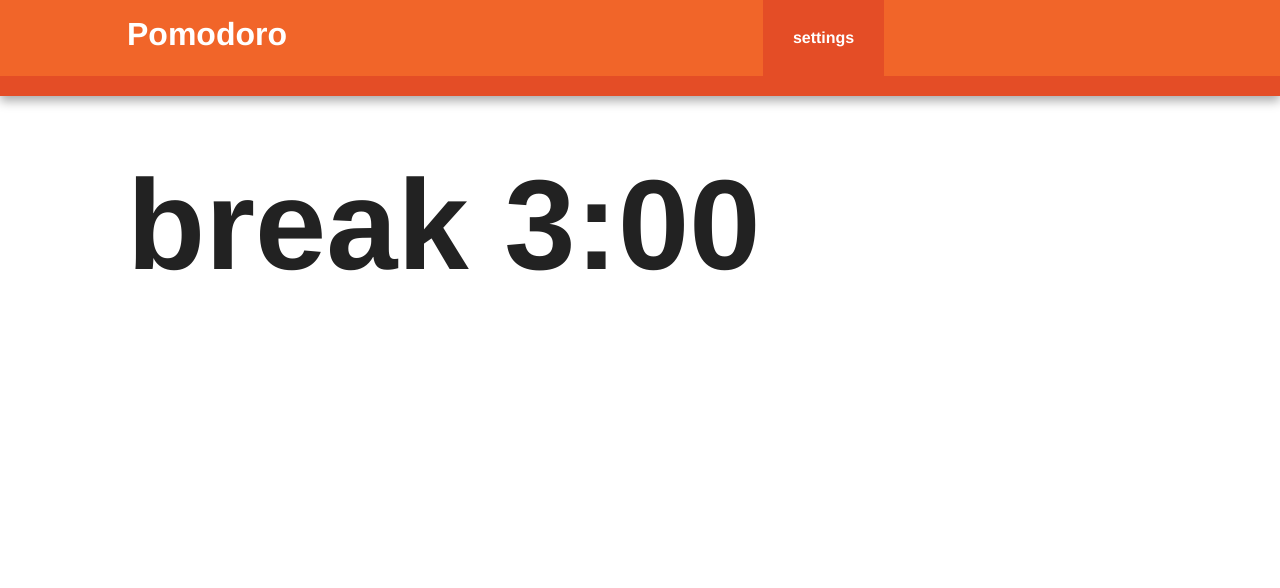
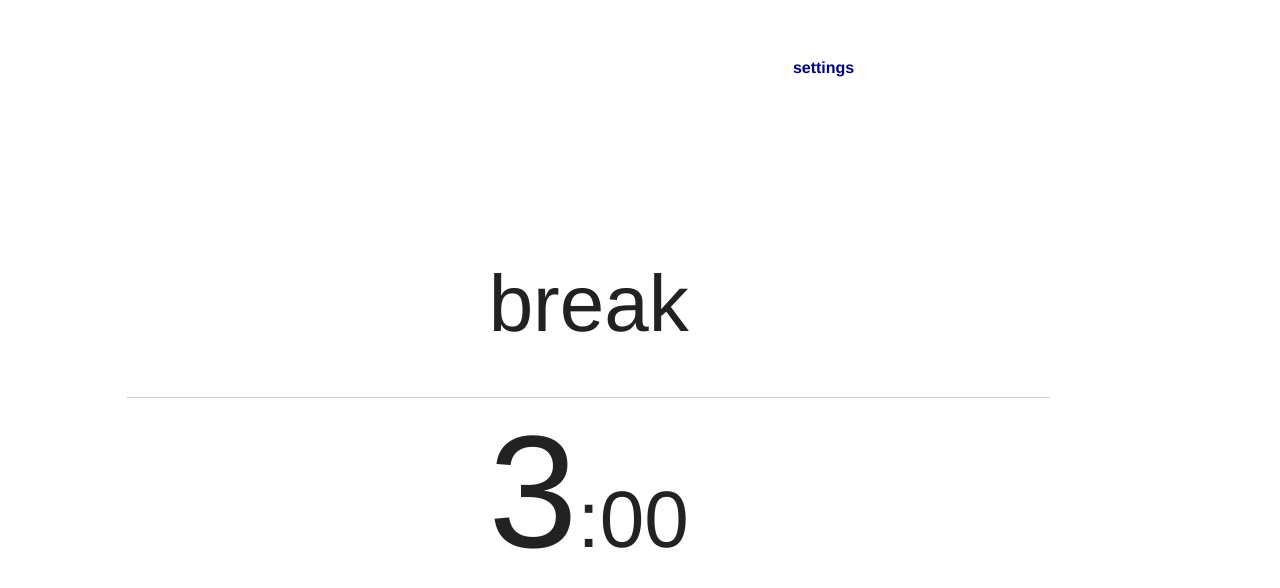
Before and after one commit to rafacouto/pomoduro, a plain HTML site: page src/index.html in a window 1280 px wide. Drawn offline with Linux system fonts and the light colour scheme.

Commit message:
Main page design.

```diff
--- a/src/css/main.css
+++ b/src/css/main.css
@@ -65,29 +65,6 @@ body {
     margin: 0 5%;
 }
 
-/* ===================
-    ALL: Orange Theme
-   =================== */
-
-.header-container {
-    border-bottom: 20px solid #e44d26;
-}
-
-.footer-container,
-.main aside {
-    border-top: 20px solid #e44d26;
-}
-
-.header-container,
-.footer-container,
-.main aside {
-    background: #f16529;
-}
-
-.title {
-    color: white;
-}
-
 /* ==============
     MOBILE: Menu
    ============== */
@@ -107,13 +84,7 @@ nav a {
     text-decoration: none;
     font-weight: bold;
 
-    color: white;
-    background: #e44d26;
-}
-
-nav a:hover,
-nav a:visited {
-    color: white;
+    color: darkblue;
 }
 
 nav a:hover {
@@ -132,16 +103,6 @@ nav a:hover {
     font-size: 8em;
 }
 
-.main aside {
-    color: white;
-    padding: 0px 5% 10px;
-}
-
-.footer-container footer {
-    color: white;
-    padding: 20px 0;
-}
-
 /* ===============
     ALL: IE Fixes
    =============== */
@@ -150,22 +111,38 @@ nav a:hover {
     padding-top: 20px;
 }
 
+
 /* ==========================================================================
-   Author's custom styles
+   Custom
    ========================================================================== */
 
+#main-timer {
+    margin-top: 20%;
+    text-align: center;
+    font-size: 500%;
+}
 
+.timer-phase {
+    display: block;
+}
 
+.timer-time {
+    display: block;
+}
 
+#main-timer hr {
+}
 
+.timer-min {
+  margin: 0;
+  padding: 0;
+  font-size: 200%;
+}
 
-
-
-
-
-
-
-
+.timer-sec {
+  margin: 0;
+  padding: 0;
+}
 
 
 /* ==========================================================================
@@ -238,13 +215,13 @@ nav a:hover {
    ============ */
 
     .main article {
-        float: left;
-        width: 67%;
+        /*float: left;*/
+        width: 90%;
     }
 
     .main aside {
-        float: right;
-        width: 18%;
+        /*float: right;*/
+        width: 90%;
     }
 }
 
--- a/src/index.html
+++ b/src/index.html
@@ -14,43 +14,36 @@
             <p class="browserupgrade">You are using an <strong>outdated</strong> browser. Please <a href="http://browsehappy.com/">upgrade your browser</a> to improve your experience.</p>
         <![endif]-->
 
-        <div class="header-container">
+
+        <div class="main-container">
+            <div class="main wrapper clearfix">
+
                 <header class="wrapper clearfix">
-                <h1 class="title">Pomodoro</h1>
                     <nav>
                         <ul>
                             <li><a href="#">settings</a></li>
                         </ul>
                     </nav>
                 </header>
-        </div>
-
-        <div class="main-container">
-            <div class="main wrapper clearfix">
 
                 <article>
-                    <section>
-                        <h1 class="timer">0:00</h1>
-                    </section>
+                        <div id="main-timer" class="timer clearfix">
+                            <div class="timer-phase">phase</div>
+                            <hr/>
+                            <div class="timer-time">
+                                <span class="timer-min">0</span>:<span class="timer-sec">00</span>
+                            </div>
+                        </div>
                 </article>
 
                 <!--
-                <aside>
-                    <h3>aside</h3>
-                    <p>Lorem ipsum dolor sit amet, consectetur adipiscing elit. Aliquam sodales urna non odio egestas tempor. Nunc vel vehicula ante. Etiam bibendum iaculis libero, eget molestie nisl pharetra in. In semper consequat est, eu porta velit mollis nec. Curabitur posuere enim eget turpis feugiat tempor. Etiam ullamcorper lorem dapibus velit suscipit ultrices.</p>
+                <aside class="clearfix">
+                    <h3>Program</h3>
                 </aside>
                 -->
 
             </div> <!-- #main -->
         </div> <!-- #main-container -->
-
-        <!--
-        <div class="footer-container">
-            <footer class="wrapper">
-                <h3>footer</h3>
-            </footer>
-        </div>
-        -->
 
         <script src="js/main.js"></script>
         <script src="js/vendor/jquery-3.min.js"></script>
@@ -58,13 +51,21 @@
             var workday = new WorkDay();
             for (var h = 0; h < 24; h++) workday.newPomodoro(h + ':00');
             $(function() {
-              tmr = $('h1.timer');
               window.setInterval(function(){
                 pomo = workday.getPomodoro();
+                var phase_txt = 'No pomos';
+                var min_txt = '0';
+                var sec_txt = ':00';
                 if (pomo != null)
-                      tmr.text(pomo.getPhase() + ' ' + pomo.getTimeStr());
-                  else
-                      tmr.text('No pomos');
+                {
+                  phase_txt = pomo.getPhase();
+                  var time_parts = pomo.getTimeStr().split(':');
+                  min_txt = time_parts[0];
+                  sec_txt = time_parts[1];
+                }
+                $('.timer-phase').text(phase_txt);
+                $('.timer-min').text(min_txt);
+                $('.timer-sec').text(sec_txt);
               }, 100);
             });
         </script>
```
Lines whose indentation alone changed are shown as unchanged.
